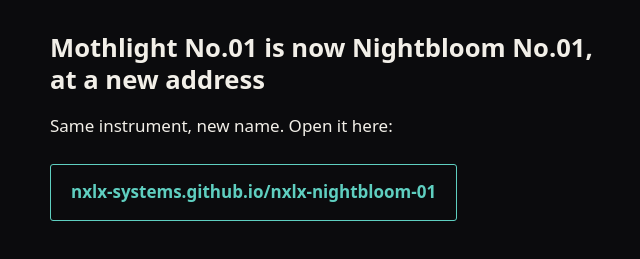
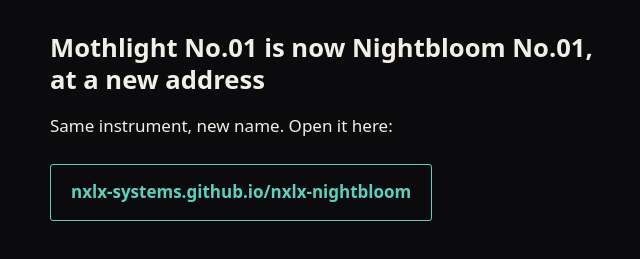
Before and after one commit to nxlx-systems/nxlx-mothlight-01, a plain HTML site: page app/index.html in a window 1280 px wide. Shown: the top 259 px of the page, 318-958 px from the left. Drawn offline with Linux system fonts and the light colour scheme.

Commit message:
Point the moved page at nxlx-systems.github.io/nxlx-nightbloom

```diff
--- a/app/index.html
+++ b/app/index.html
@@ -12,7 +12,7 @@ a{color:#5FCFC0}
 </head><body><main>
 <h1>Mothlight No.01 is now Nightbloom No.01, at a new address</h1>
 <p>Same instrument, new name. Open it here:</p>
-<p><a class="go" href="https://nxlx-systems.github.io/nxlx-nightbloom-01/">nxlx-systems.github.io/nxlx-nightbloom-01</a></p>
+<p><a class="go" href="https://nxlx-systems.github.io/nxlx-nightbloom/">nxlx-systems.github.io/nxlx-nightbloom</a></p>
 <p><strong>Had it on your home screen?</strong></p>
 <ol>
 <li>If your old copy still opens, go to Menu and make a backup first.</li>
```
Also changed, not shown: index.html (+1 -1 lines), 1 other file.
